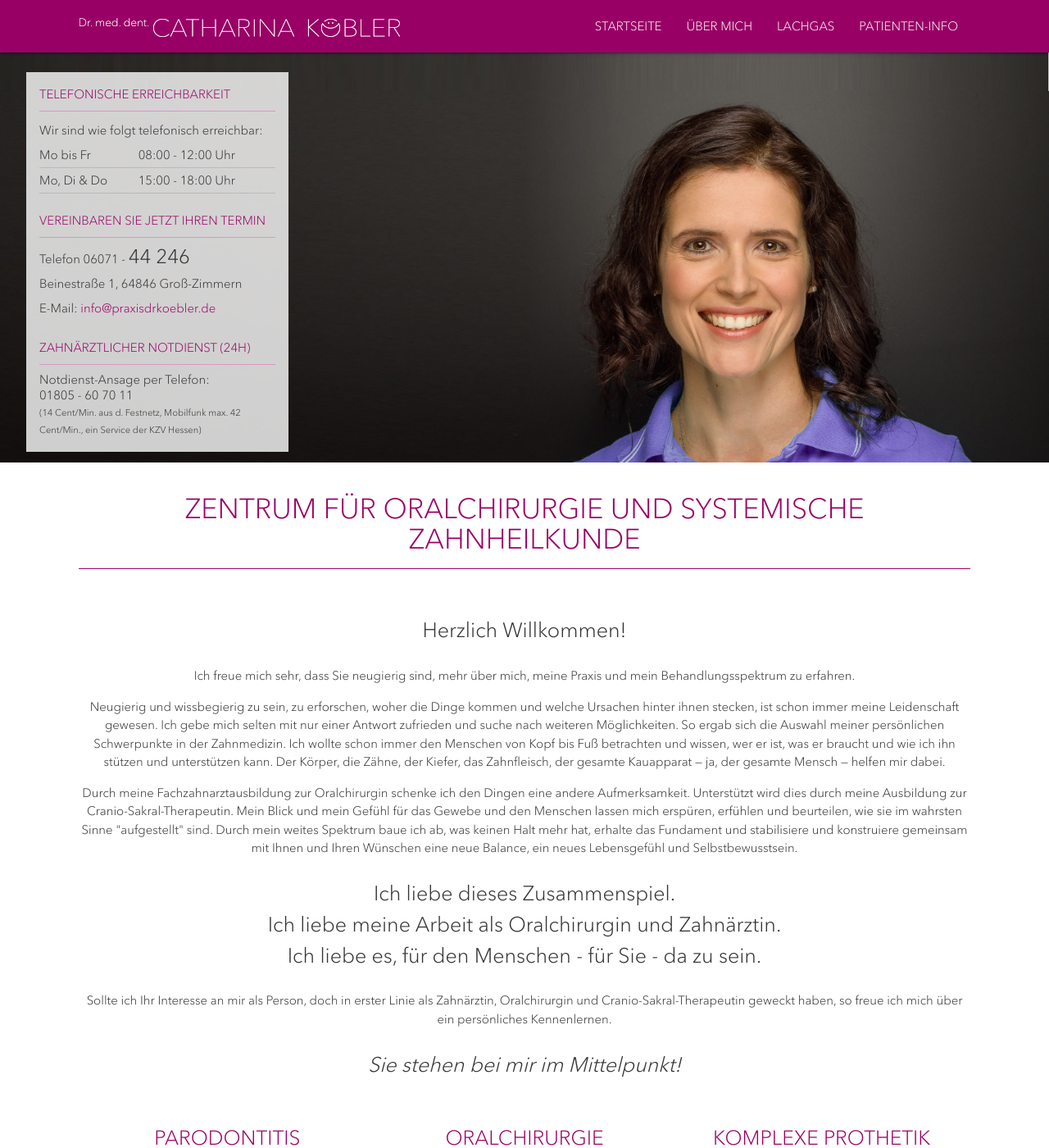
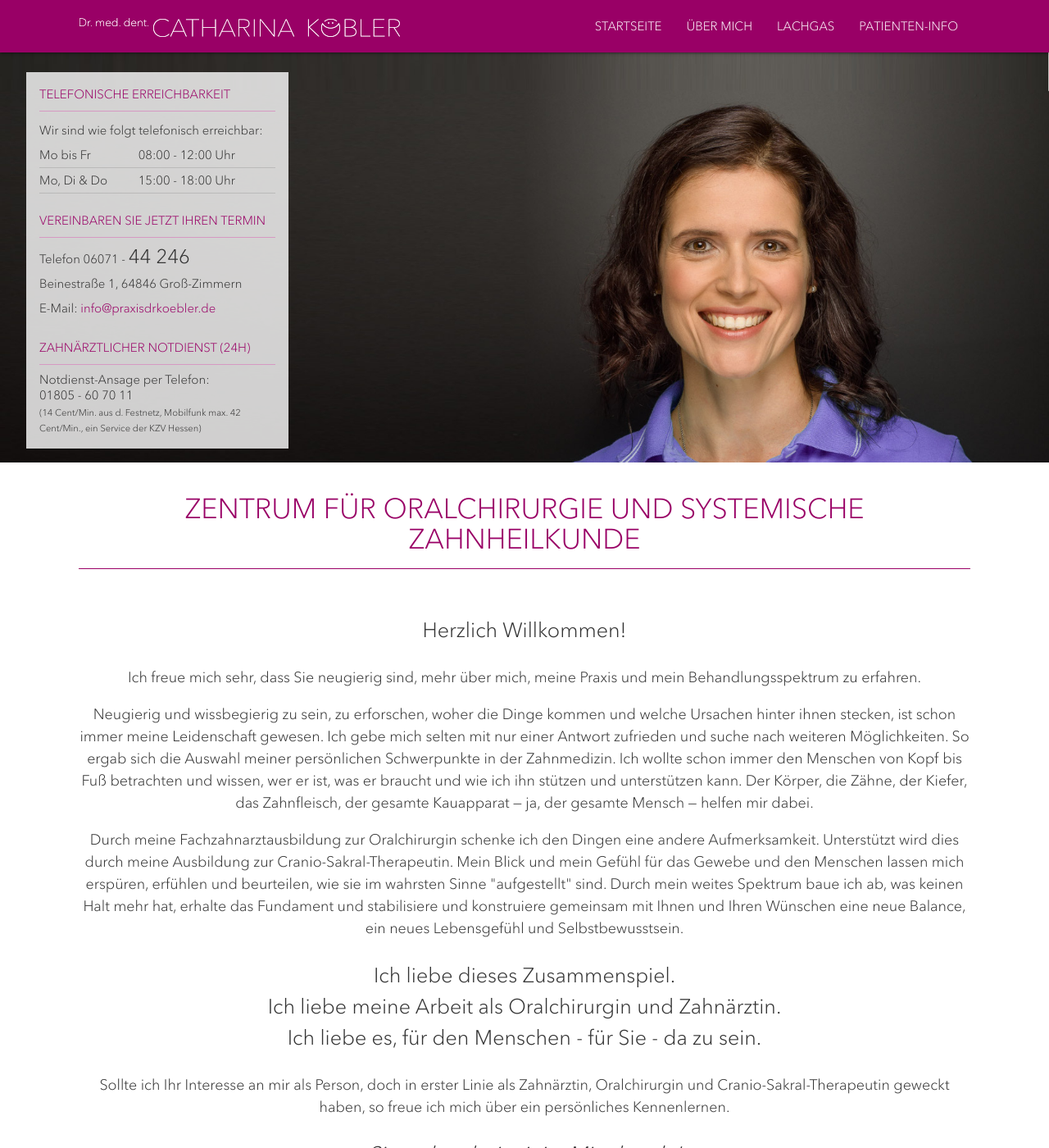
Before and after one commit to praxisdrkoebler/praxisdrkoebler.github.io, a Jekyll site: the page built from index.html, in a window 1280 px wide and 1400 px high. Shown: the whole window at 82% size. Built offline with Jekyll 4.4.1, drawn with Linux system fonts in a browser that asks for light colours.

Commit message:
small css changes

```diff
--- a/css/style.css
+++ b/css/style.css
@@ -80,6 +80,10 @@
 strong {
   color: #990066;
   text-transform: uppercase;
+}
+
+small {
+  line-height: initial;
 }
 
 nav {
--- a/index.html
+++ b/index.html
@@ -12,7 +12,7 @@
   {% include notdienst.html %}
 </div>
 
-<div class="container center-align">
+<div class="container center-align text">
   <p class="flow-text">Herzlich Willkommen!</p>
   <p>
     Ich freue mich sehr, dass Sie neugierig sind, mehr über mich, meine Praxis und mein Behandlungsspektrum zu erfahren.
--- a/patienten-info.md
+++ b/patienten-info.html
@@ -10,7 +10,7 @@
 <div class="container section">
   <div class="row">
 
-    <div class="col s12 m6">
+    <div class="col s12 m6 text">
       <p>Liebe Patienten,</p>
       <p>ich freue mich, dass Sie sich für meine Praxis entschieden haben.</p>
       <p>Mir ist es wichtig, dass Sie sich wohl bei mir fühlen. Unbehagen und/oder Angst soll erst gar nicht aufkommen.</p>
```
